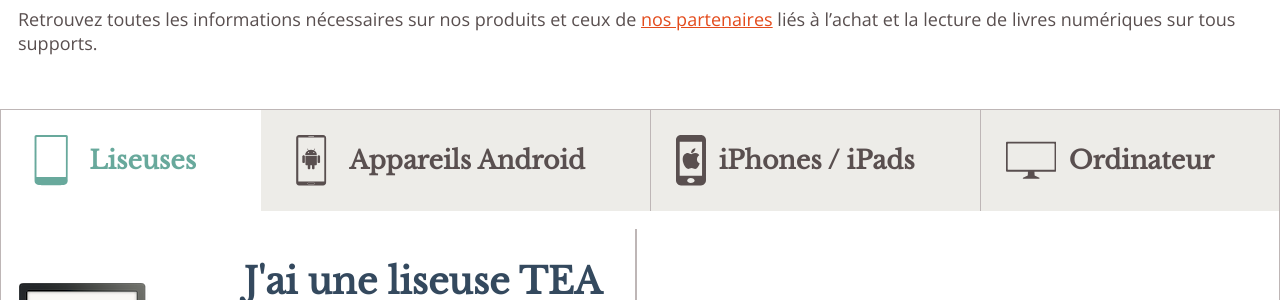
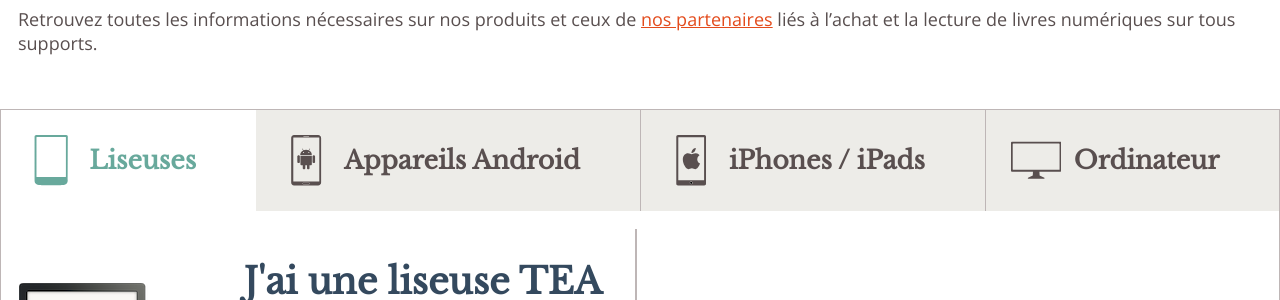
Before and after one commit to TEA-ebook/help-center, a Jekyll site: the page built from index.html, in a window 1280 px wide. Shown: the part 172-472 px from the top of the page. Built offline with Jekyll 4.4.1, drawn with Linux system fonts in a browser that asks for light colours.

Commit message:
Mod svg for iPhone icon

```diff
--- a/index.html
+++ b/index.html
@@ -53,11 +53,18 @@
       </li>
       <li>
         <a href="#ios">
-          <svg version="1.1" id="Calque_1" xmlns="http://www.w3.org/2000/svg" xmlns:xlink="http://www.w3.org/1999/xlink" viewBox="0 0 38 64">
-            <path d="M33.1,51.9c-28.4,0-28.4,0-28.4,0c0-43.4,0-43.4,0-43.4c28.4,0,28.4,0,28.4,0V51.9z M18.6,61.1c-2.1,0-4.4-1.4-4.4-2.9 c0-2.1,2.1-3.5,4.4-3.5c2.9,0,5.1,1.4,5.1,3.5C23.6,59.7,21.5,61.1,18.6,61.1z M31.6,0C6.3,0,6.3,0,6.3,0C2.6,0,0,2.9,0,6.4 c0,51.2,0,51.2,0,51.2C0,61.1,2.6,64,6.3,64c25.5,0,25.5,0,25.5,0c3.6,0,6.3-2.9,6.3-6.4c0-51.2,0-51.2,0-51.2C38,2.9,35.3,0,31.6,0 z"/>
+          <svg version="1.1" xmlns="http://www.w3.org/2000/svg" xmlns:xlink="http://www.w3.org/1999/xlink" x="0px" y="0px"
+               viewBox="0 0 50 50" style="enable-background:new 0 0 50 50;" xml:space="preserve">
             <g>
-              <path d="M20.4,19c1.7-2.3,4.2-2.3,4.2-2.3s0.3,2.1-1.4,4.3c-1.8,2.2-3.9,1.9-3.9,1.9S18.9,21,20.4,19z"/>
-              <path d="M19.5,24.3c0.9,0,2.6-1.3,4.8-1.3c3.7,0,5.2,2.7,5.2,2.7s-2.9,1.5-2.9,5c0,4.1,3.6,5.4,3.6,5.4s-2.6,7-5.9,7 c-1.6,0-2.8-1.1-4.4-1.1c-1.7,0-3.3,1.1-4.4,1.1c-3.1,0-7-6.7-7-12.2c0-5.3,3.3-8.1,6.4-8.1C16.9,23.1,18.5,24.3,19.5,24.3z"/>
+              <path d="M26.2,14.8c1.4-1.8,3.3-1.8,3.3-1.8s0.3,1.7-1.1,3.3c-1.5,1.7-3.1,1.5-3.1,1.5S25,16.4,26.2,14.8z"/>
+              <path d="M25.5,19c0.7,0,2-1,3.7-1c2.9,0,4.1,2.1,4.1,2.1s-2.3,1.2-2.3,4c0,3.2,2.8,4.3,2.8,4.3s-2,5.5-4.6,5.5
+                  C28,33.9,27,33,25.7,33c-1.3,0-2.6,0.9-3.5,0.9c-2.4,0-5.5-5.3-5.5-9.5c0-4.2,2.6-6.3,5-6.3C23.4,18.1,24.6,19,25.5,19z"/>
+            </g>
+            <g>
+              <path d="M38.1,0H11.9c-0.9,0-1.7,0.7-1.7,1.7v46.7c0,0.9,0.7,1.7,1.7,1.7h26.1c0.9,0,1.7-0.7,1.7-1.7V1.7
+                  C39.7,0.7,39,0,38.1,0z M25,48.9c-0.8,0-1.4-0.6-1.4-1.4s0.6-1.4,1.4-1.4s1.4,0.6,1.4,1.4S25.8,48.9,25,48.9z M37.8,44.7
+                  c0,0.2-0.1,0.3-0.3,0.3h-25c-0.2,0-0.3-0.1-0.3-0.3V2.5c0-0.2,0.1-0.3,0.3-0.3h25c0.2,0,0.3,0.1,0.3,0.3V44.7z"/>
+              <circle cx="25" cy="47.5" r="1.1"/>
             </g>
           </svg>
           <span>iPhones / iPads</span>
```
